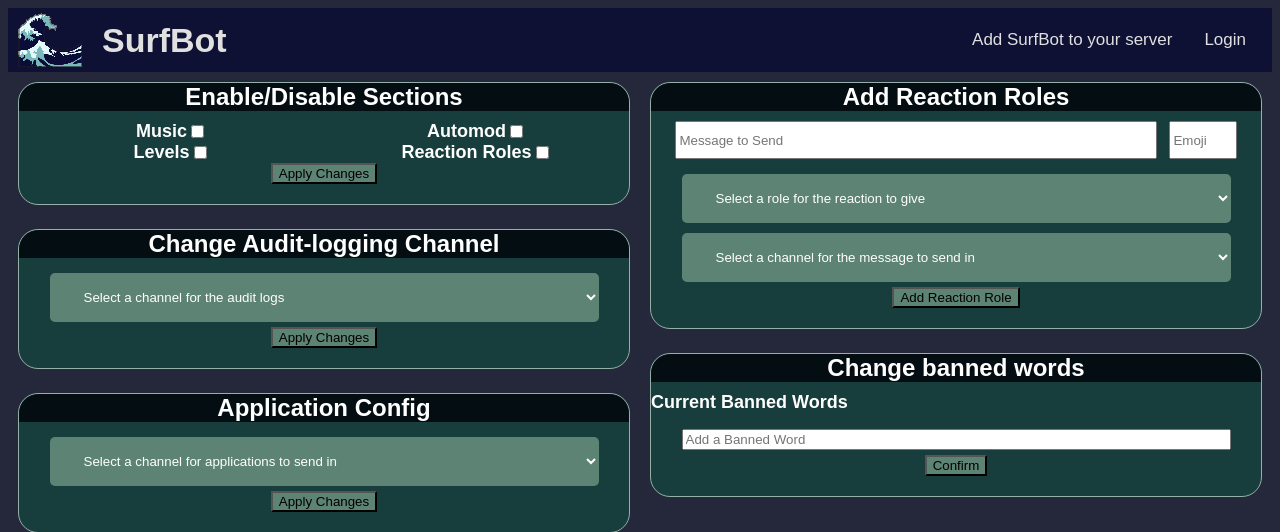
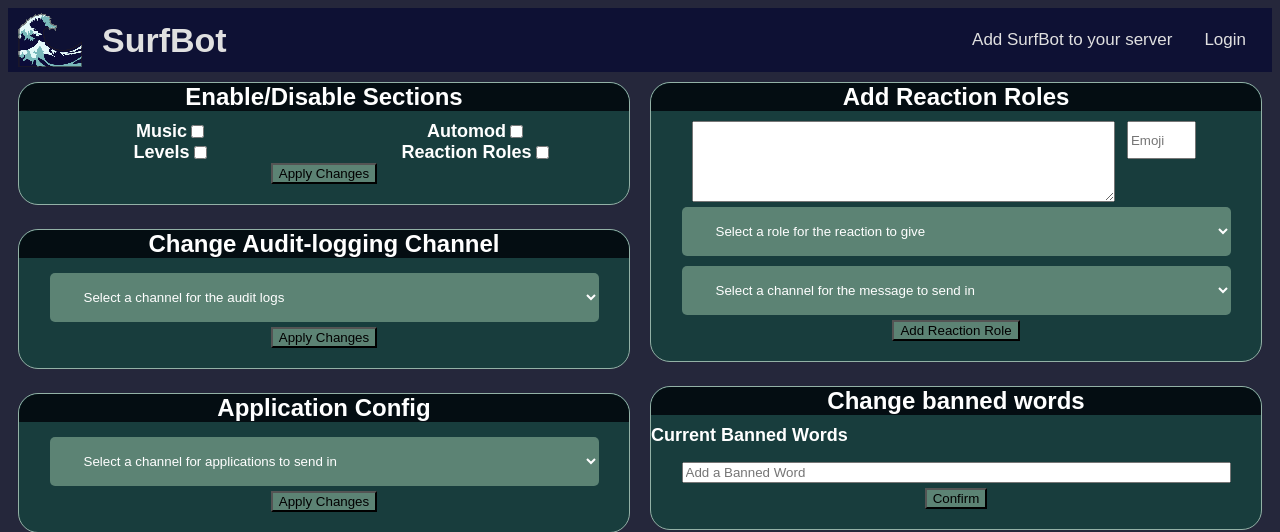
Before and after one commit to NathanNull/GitBot2, a Flask app: page /console/1 in a window 1280 px wide. Shown: the top 532 px of the page. Run offline with Flask 2, Linux system fonts and the light colour scheme; data that the repository does not hold is empty; parts of the project's set-up code (start-up, migrations or seed data) failed here and were passed over.

Commit message:
QOL improvements

```diff
--- a/website/templates/console.html
+++ b/website/templates/console.html
@@ -67,7 +67,7 @@
                 <div class="box-title">Add Reaction Roles</div>
 
                 <div class="box-row set-c">
-                    <input type="text" id="react-msg" style="width: 80%; margin-left: 4%; height: 2rem; overflow-wrap: normal" placeholder="Message to Send">
+                    <textarea id="react-msg" rows="5" cols="50"></textarea>
                     <input type="text" id="react-emoji" style="width: 10%; margin-right: 4%; margin-left: 2%; height: 2rem" placeholder="Emoji">
                 </div>
 
```
